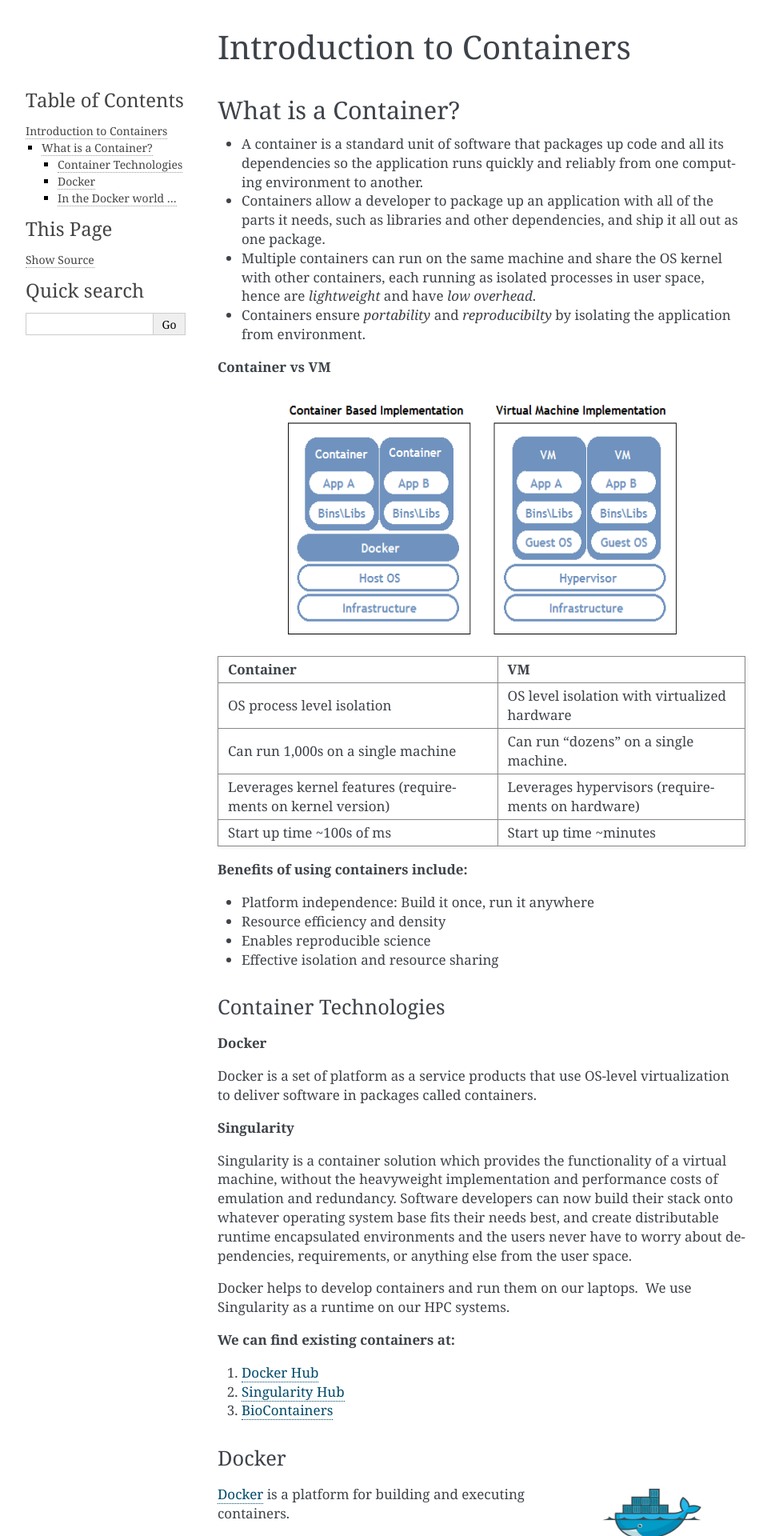
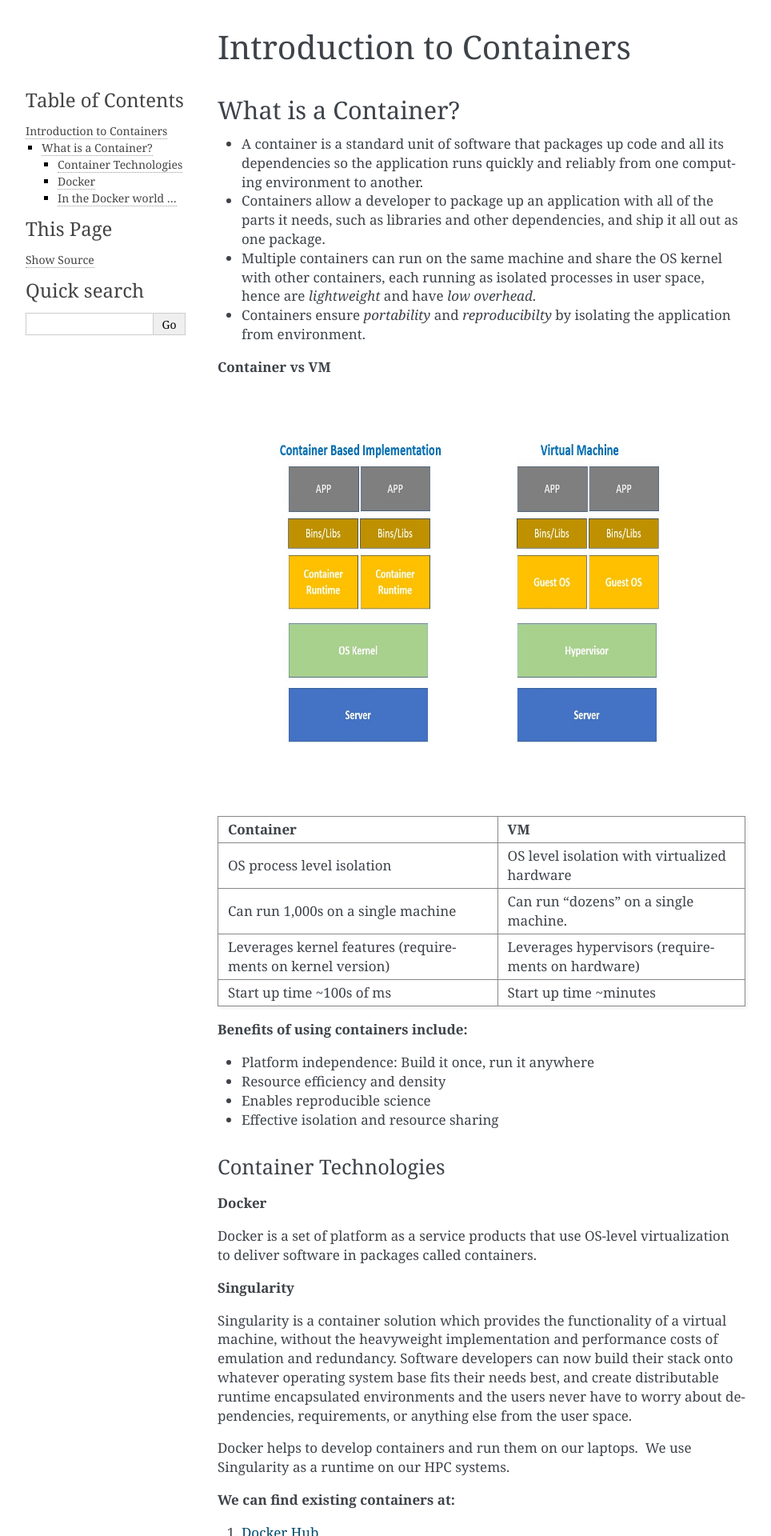
Before and after one commit to TACC/containers_at_tacc, a Sphinx documentation site: the page built from docs/containers/01.intro.rst, in a window 1280 px wide. Shown: the top 1920 px of the page at 80% size, without its empty margins (148-1112 px from the left). Built offline with Sphinx 7.4.7, drawn with Linux system fonts in a browser that asks for light colours.

Commit message:
modifying containers intro image

```diff
--- a/docs/containers/01.intro.rst
+++ b/docs/containers/01.intro.rst
@@ -20,9 +20,9 @@
 **Container vs VM**
 
 
-.. figure:: images/vm_containers.png
-   :height: 300
-   :width: 500
+.. figure:: images/vm_cont.png
+   :height: 500
+   :width: 700
    :align: center
 
 
```
Also changed, not shown: docs/containers/images/vm_cont.png (added), 2 other files.
